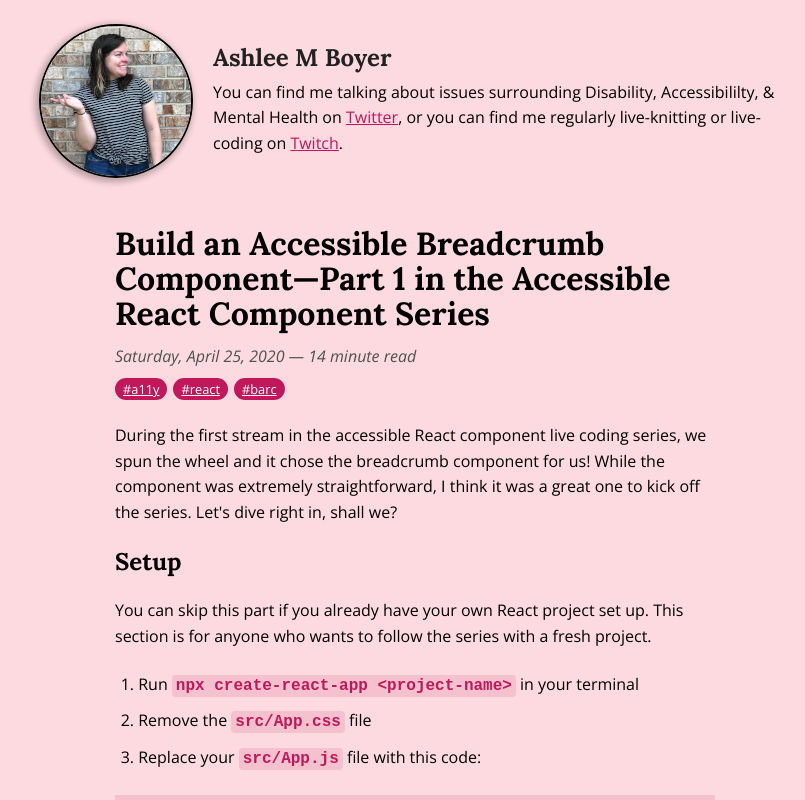
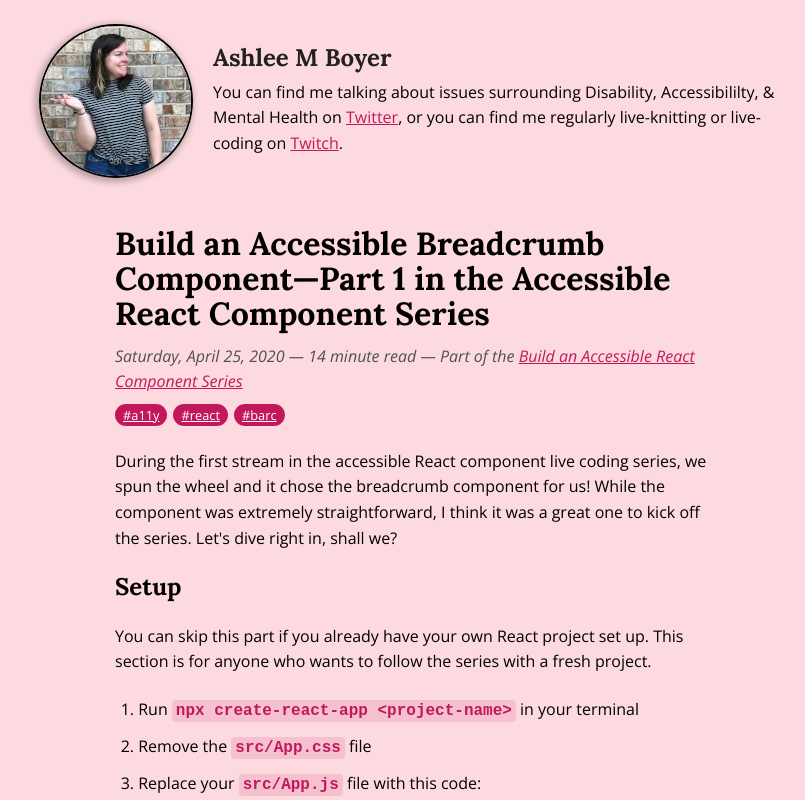
Before and after one commit to ashleemboyer/ashleemboyer, a Next.js app: page /build-an-accessible-react-component-part-01 in a window 1280 px wide. Shown: the top 800 px of the page, without its empty margins (225-1030 px from the left). Built offline with nearby package versions, Linux system fonts and the light colour scheme.

Commit message:
Adding link to series page on posts with series

```diff
--- a/pages/[slug].jsx
+++ b/pages/[slug].jsx
@@ -6,7 +6,16 @@ import { useLayoutEffect } from 'react';
 
 const PostPage = ({ post }) => {
   const {
-    meta: { title, description, image, formattedDate, timeToRead, tags },
+    meta: {
+      title,
+      description,
+      image,
+      formattedDate,
+      timeToRead,
+      tags,
+      series_title,
+      series_slug,
+    },
     content,
     fileName,
   } = post;
@@ -34,7 +43,31 @@ const PostPage = ({ post }) => {
       <div className={styles.PostPage}>
         <h1 dangerouslySetInnerHTML={{ __html: title }}></h1>
         <p>
-          {formattedDate} &mdash; {timeToRead}
+          <span>
+            {formattedDate} &mdash; {timeToRead}
+          </span>
+          {series_title && (
+            <span>
+              {' '}
+              &mdash; Part of the{' '}
+              <Link href={`/series/${series_slug}`}>
+                <a
+                  onClick={() => {
+                    if (typeof ga !== 'undefined') {
+                      ga('send', {
+                        hitType: 'event',
+                        eventCategory: 'Series',
+                        eventAction: 'Series Click',
+                        eventLabel: series_slug,
+                      });
+                    }
+                  }}
+                >
+                  {series_title} Series
+                </a>
+              </Link>
+            </span>
+          )}
         </p>
         <div>
           {tags.map((tag) => (
```
